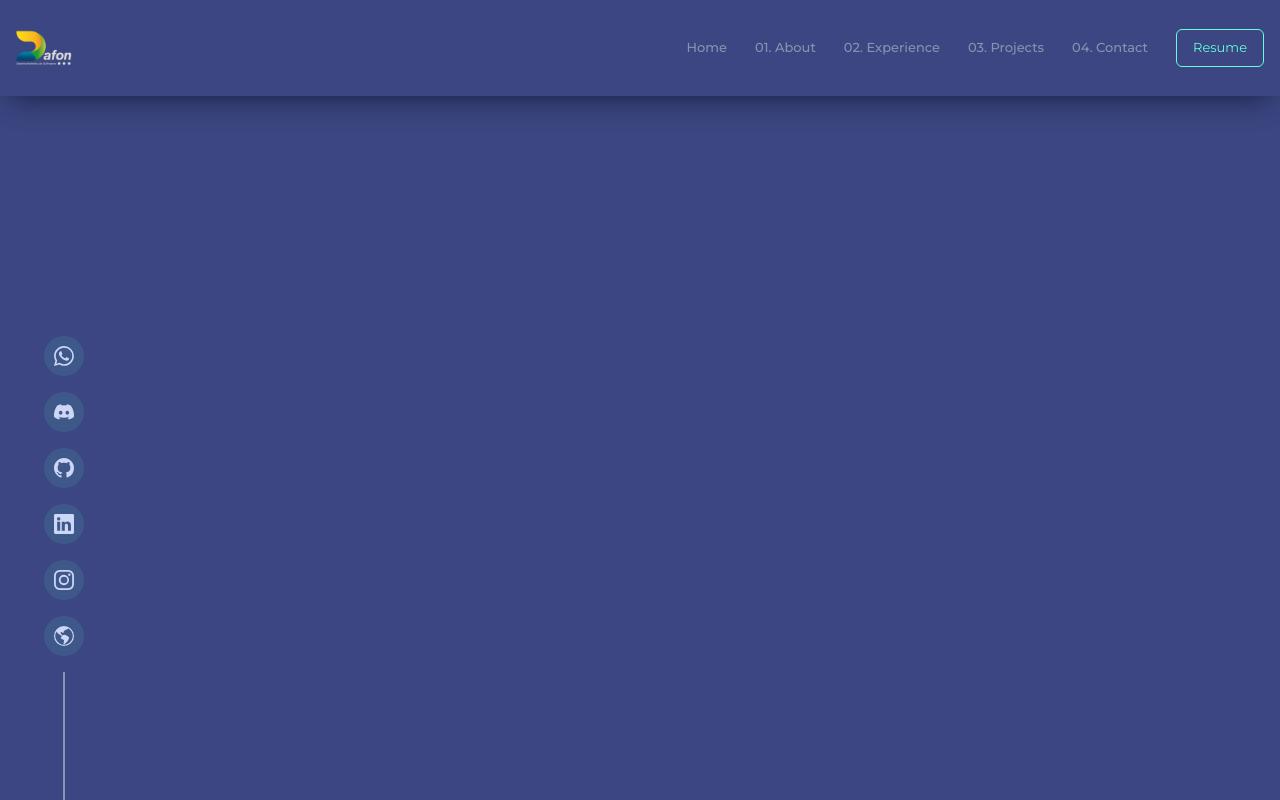
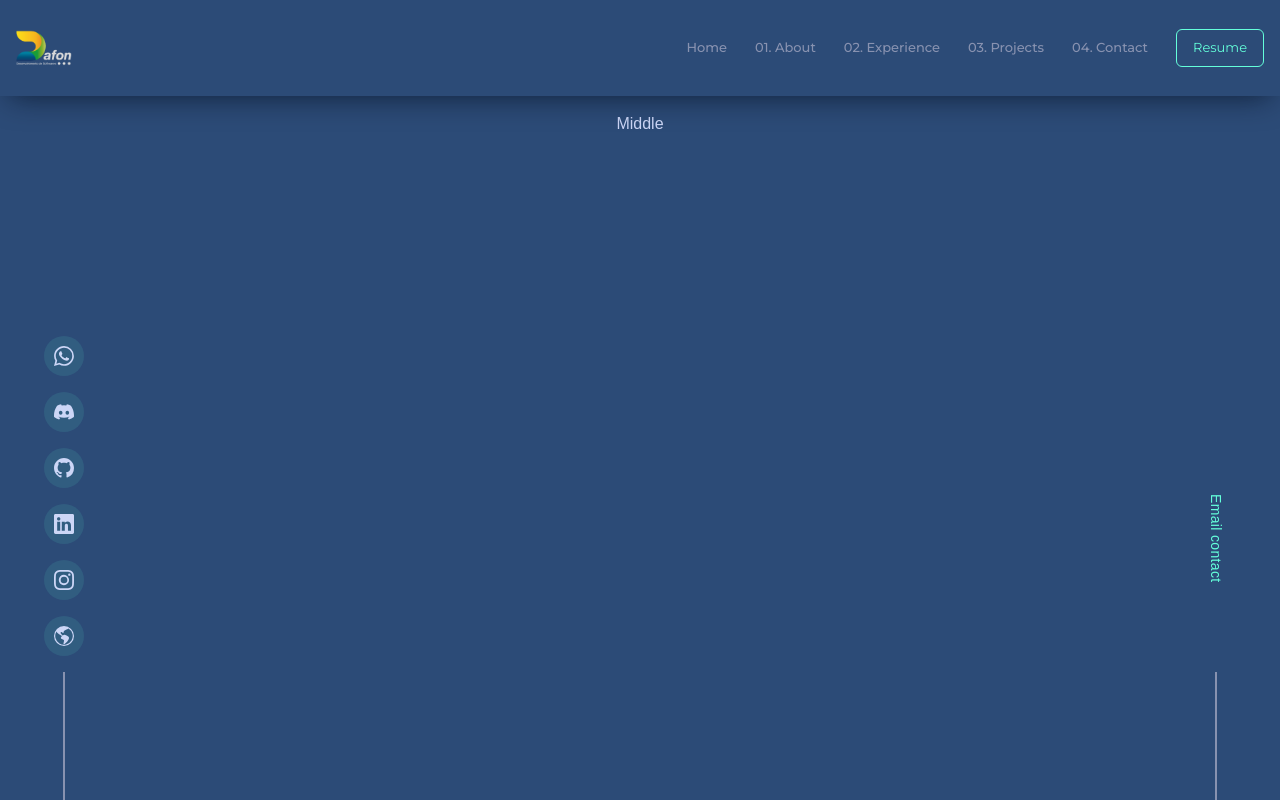
Before and after one commit to Daniel-Fonseca-da-Silva/portfolio-website, a Next.js app: page / in a window 1280 px wide. Built offline with nearby package versions, Linux system fonts and the light colour scheme; a web font is replaced by a local one.

Commit message:
feat: Created the right section

```diff
--- /dev/null
+++ b/components/RightSide.tsx
@@ -0,0 +1,14 @@
+import React from 'react'
+
+const RightSide = () => {
+  return (
+    <div className='w-full h-full flex flex-col items-center justify-end gap-6 text-textLight'>
+      <a href="mailto:daniel@dafon.dev">
+        <p className='text-sm rotate-90 w-72 tracking-wide text-textGreen'>Email contact</p>
+      </a>
+      <span className='w-[2px] h-32 bg-textDark inline-flex'></span>
+    </div>
+  )
+}
+
+export default RightSide
--- a/pages/index.tsx
+++ b/pages/index.tsx
@@ -1,5 +1,7 @@
 import LeftSide from "@/components/LeftSide";
 import Navbar from "@/components/Navbar";
+import RightSide from "@/components/RightSide";
+import { motion } from "framer-motion";
 import Head from "next/head";
 
 export default function Home() {
@@ -14,13 +16,24 @@
       <main className="w-full h-screen font-bodyFont bg-bodyColor text-textLight overflow-x-hidden overflow-y-scroll">
         <Navbar />
         <div className="w-full h-[88vh] xl:flex items-center gap-20 justify-between">
-        <div className="hidden xl:inline-flex w-32 h-full fixed left-0 bottom-0">
+          <motion.div
+            initial={{ opacity: 0 }}
+            animate={{ opacity: 1 }}
+            transition={{ delay: 1.5 }}
+            className="hidden xl:inline-flex w-32 h-full fixed left-0 bottom-0"
+          >
             <LeftSide />
-        </div>
-        <div></div>
-        <div></div>
+          </motion.div>
+          <div className="h-[88vh] mx-auto p-4">Middle</div>
+          <motion.div
+            initial={{ opacity: 0 }}
+            animate={{ opacity: 1 }}
+            transition={{ delay: 1.5 }}
+            className="hidden xl:inline-flex w-32 h-full fixed right-0 bottom-0">
+            <RightSide />
+          </motion.div>
         </div>
       </main>
     </>
-  )
+  );
 }
--- a/tailwind.config.js
+++ b/tailwind.config.js
@@ -31,7 +31,7 @@
           navBar: "0 10px 30px -10px rgba(2, 12, 27, 0.7)",
       },
       colors: {
-        bodyColor: "#3b4682",
+        bodyColor: "#2c4b77",
         textGreen: "#64ffda",
         textLight: "#ccd6f6",
         textDark: "#8892b0",
```
Lines whose indentation alone changed are shown as unchanged.
